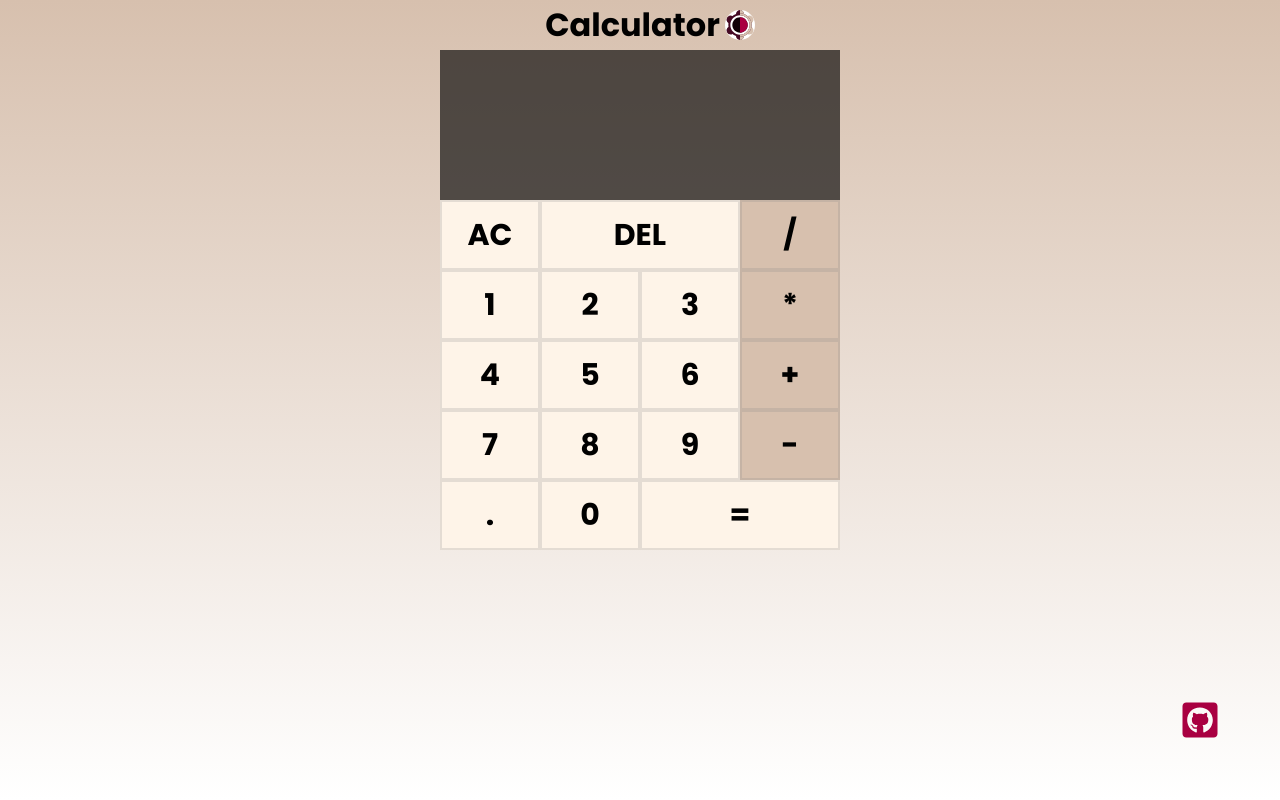
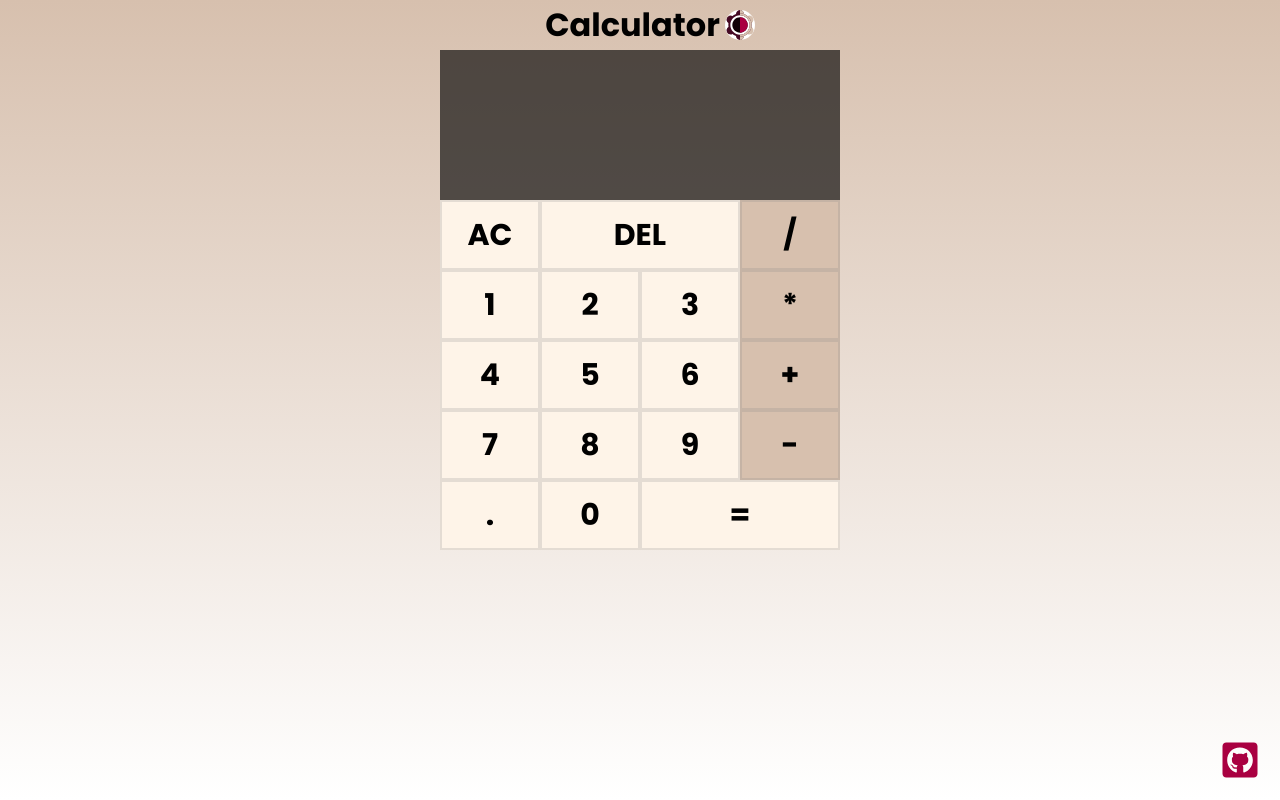
Before and after one commit to MARTINANDRESCONTI/vite-calculator, a React (Vite) app: page / in a window 1280 px wide. Built offline with nearby package versions, Linux system fonts and the light colour scheme.

Commit message:
git logo position

```diff
--- a/src/App.module.css
+++ b/src/App.module.css
@@ -70,15 +70,7 @@ button {
   height: 40px;
   width: 40px;
   position: absolute;
-  right: 30px;
-  bottom: 30px;
+  right: 10px;
+  bottom: 10px;
   color: var(--appRed);
 }
-
-@media screen and (max-width: 600px) {
-  .git{
-  right: 10px;
-  bottom: 10px;
-}
-
-}
```
